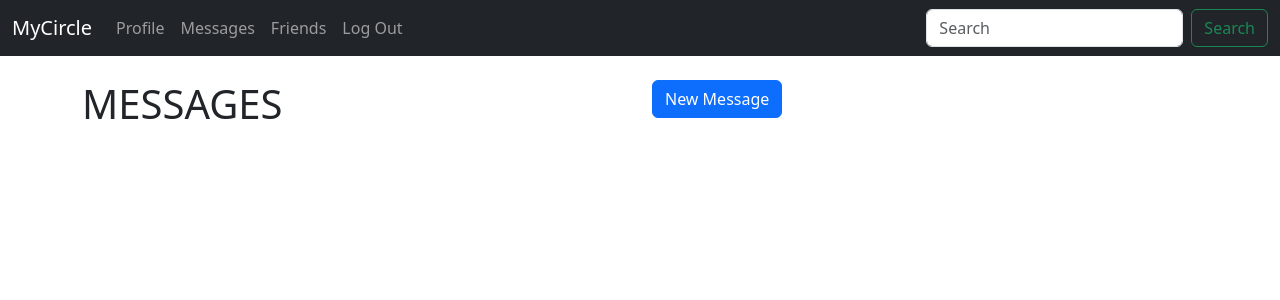
After one commit to HusPhil/MyCircle, a Django app: page /messages in a window 1280 px wide. The commit adds this page. Shown: the top 300 px of the page. Run offline with Django 5.2, Linux system fonts and the light colour scheme.

```diff
--- a/mycircle_app/templates/home.html
+++ b/mycircle_app/templates/home.html
@@ -31,7 +31,7 @@
 
 
 		{% endfor %}
-      	HEllo
+
     </div>
     <div class="col">
       <form method="POST" enctype="multipart/form-data" action="">
--- /dev/null
+++ b/mycircle_app/templates/messages.html
@@ -0,0 +1,23 @@
+{% extends 'base.html' %}
+
+
+{% block content %}
+
+{% include 'navbar.html' %} <br>
+
+
+		<div class="container">
+
+	  <div class="row align-items-start">
+	    <div class="col">
+	    	<h1>MESSAGES</h1><br><br>
+	    </div>
+	    <div class="col">
+	      <button class="btn btn-primary">New Message</button>
+	    </div>
+	  </div>
+		</div>
+
+
+
+{% endblock %}
--- a/mycircle_app/templates/navbar.html
+++ b/mycircle_app/templates/navbar.html
@@ -11,7 +11,7 @@
           <a class="nav-link" href="{% url 'profile' request.user.id %}">Profile</a>
         </li>
         <li class="nav-item">
-          <a class="nav-link" href="#">Messages</a>
+          <a class="nav-link" href="{% url 'messages' %}">Messages</a>
         </li>
         <li class="nav-item">
           <a class="nav-link" href="{% url 'friends' %}">Friends</a>
--- a/mycircle_app/urls.py
+++ b/mycircle_app/urls.py
@@ -9,4 +9,5 @@ urlpatterns = [
 
 	path('profile/<int:pk>', views.profile, name='profile'),
 	path('friends', views.friends, name='friends'),
+	path('messages', views.messages, name='messages'),
 ]
--- a/mycircle_app/views.py
+++ b/mycircle_app/views.py
@@ -96,3 +96,7 @@ def friends(request):
 		return render(request, 'friends.html', context)
 	messages.error(request,'Please log in before you access this page')
 	return redirect('sign_in')
+
+
+def messages(request):
+	return render(request, 'messages.html')
```
Also changed, not shown: mycircle_app/models.py (+1 -19 lines), mycircle_app/templates/profile.html (+18 -14 lines), db.sqlite3, media/uploaded_images/avatar-5.jpg (added).
